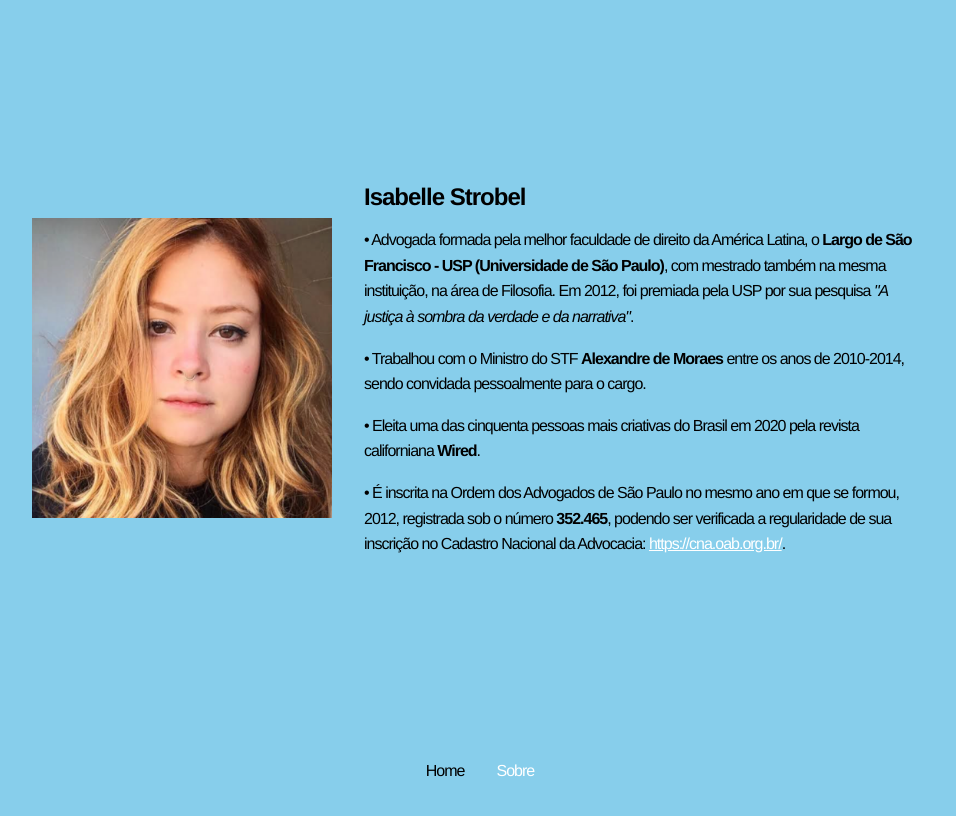
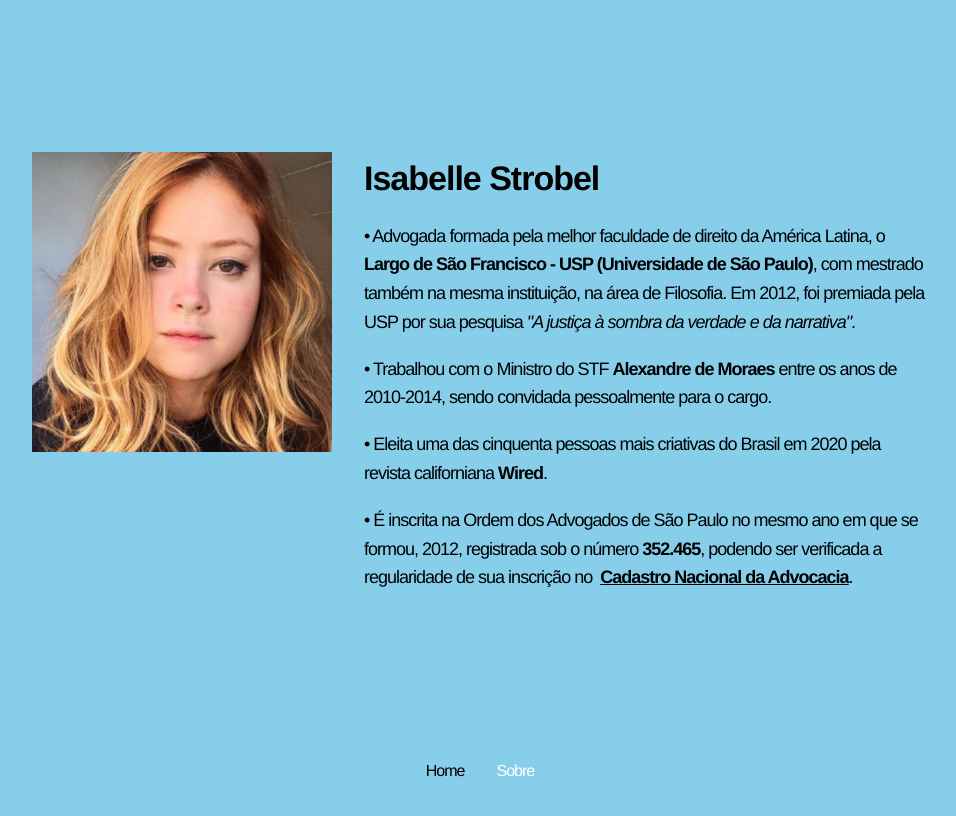
Before and after one commit to guerrinharj/strobel-advogados-front, a React (Create React App) app: page /about in a window 1280 px wide. Shown: the top 816 px of the page, without its empty margins (160-1116 px from the left). Built offline with nearby package versions, Linux system fonts and the light colour scheme.

Commit message:
animations and texts

```diff
--- a/src/index.css
+++ b/src/index.css
@@ -5,6 +5,8 @@ body {
     font-family: 'Helvetica', sans-serif;
     color: black;
     letter-spacing: -1px;
+    overflow: hidden;
+    height: 100vh
 }
 
 .app {
@@ -14,24 +16,14 @@ body {
 }
 
 
-
-/* Thin black scrollbar */
+/* Hide scrollbar on WebKit browsers (Chrome, Safari, Edge) */
 ::-webkit-scrollbar {
-    width: 1px;
-    height: 1px;
-}
-
-::-webkit-scrollbar-track {
+    width: 0px;
     background: transparent;
 }
 
-::-webkit-scrollbar-thumb {
-    background: black;
-    border-radius: 1px;
+/* Hide scrollbar on Firefox */
+* {
+    scrollbar-width: none; /* for Firefox */
+    -ms-overflow-style: none; /* for Internet Explorer/Edge Legacy */
 }
-
-/* Firefox */
-* {
-    scrollbar-width: thin;
-    scrollbar-color: black transparent;
-}
--- a/src/pages/AboutPage.js
+++ b/src/pages/AboutPage.js
@@ -15,10 +15,10 @@ export default function AboutPage() {
 
     return (
         <motion.div
-            initial={{ opacity: 0, y: 30 }}
-            animate={{ opacity: 1, y: 0 }}
-            exit={{ opacity: 0, y: -30 }}
-            transition={{ duration: 0.5 }}
+            initial={{ opacity: 0,  }}
+            animate={{ opacity: 1  }}
+            exit={{ opacity: 0  }}
+            transition={{ duration: 0.2 }}
             style={{
                 display: 'flex',
                 flexDirection: 'column',
@@ -42,6 +42,7 @@ export default function AboutPage() {
                     maxWidth: isMobile ? '90vw' : '70vw',
                     margin: 'auto',
                     gap: '2em',
+                    lineHeight: '1.5'
                 }}
             >
                 {/* Image on top (mobile) or left (desktop) */}
@@ -50,38 +51,39 @@ export default function AboutPage() {
                         src={isabelle}
                         alt="Isabelle Strobel"
                         style={{
-                            maxWidth: isMobile ? '180px' : '300px'
+                            maxWidth: isMobile ? '180px' : '300px',
+                            transform: isMobile ? 'none' : 'translateY(-65px)',
                         }}
                     />
                 </div>
 
                 {/* Text on bottom (mobile) or right (desktop) */}
                 <div style={{ maxWidth: '600px' }}>
-                    <h1 style={{ fontSize: isMobile ? '20px' : '24px', marginBottom: '0.5em' }}>
+                    <h1 style={{ fontSize: isMobile ? '20px' : '34px', marginBottom: '0.5em' }}>
                         Isabelle Strobel
                     </h1>
 
-                    <p style={{ fontSize: isMobile ? '14px' : '16px', lineHeight: '1.6' }}>
+                    <p style={{ fontSize: isMobile ? '14px' : '18px', lineHeight: '1.6' }}>
                         • Advogada formada pela melhor faculdade de direito da América Latina, o <b>Largo de São Francisco - USP
                         (Universidade de São Paulo)</b>, com mestrado também na mesma instituição, na área de Filosofia. Em 2012,
                         foi premiada pela USP por sua pesquisa <i>"A justiça à sombra da verdade e da narrativa"</i>.
                     </p>
 
-                    <p style={{ fontSize: isMobile ? '14px' : '16px', lineHeight: '1.6' }}>
+                    <p style={{ fontSize: isMobile ? '14px' : '18px', lineHeight: '1.6' }}>
                         • Trabalhou com
                         o Ministro do STF <b>Alexandre de Moraes</b> entre os anos de 2010-2014, sendo convidada pessoalmente para o
                         cargo.
                     </p>
 
-                    <p style={{ fontSize: isMobile ? '14px' : '16px', lineHeight: '1.6' }}>
+                    <p style={{ fontSize: isMobile ? '14px' : '18px', lineHeight: '1.6' }}>
                         • Eleita uma das cinquenta pessoas mais criativas do Brasil em 2020 pela revista californiana <b>Wired</b>.
                     </p>
 
-                    <p style={{ fontSize: isMobile ? '14px' : '16px', lineHeight: '1.6' }}>
+                    <p style={{ fontSize: isMobile ? '14px' : '18px', lineHeight: '1.6' }}>
                         • É inscrita na Ordem dos Advogados de São Paulo no mesmo ano em que se formou, 2012, registrada sob o
-                        número <b>352.465</b>, podendo ser verificada a regularidade de sua inscrição no Cadastro Nacional da Advocacia:{" "}
-                        <a href="https://cna.oab.org.br/" target="_blank" rel="noreferrer" style={{ color: 'white' }}>
-                            https://cna.oab.org.br/
+                        número <b>352.465</b>, podendo ser verificada a regularidade de sua inscrição no &nbsp;
+                        <a href="https://cna.oab.org.br/" target="_blank" rel="noreferrer" style={{ textDecoration: 'underline', color: 'black', fontWeight: '700' }}>
+                            Cadastro Nacional da Advocacia
                         </a>.
                     </p>
                 </div>
--- a/src/pages/LandingPage.js
+++ b/src/pages/LandingPage.js
@@ -6,10 +6,10 @@ import { motion, AnimatePresence } from 'framer-motion';
 export default function LandingPage() {
     return (
         <motion.div
-            initial={{ opacity: 0, y: 70 }}
-            animate={{ opacity: 1, y: 0 }}
-            exit={{ opacity: 0, y: -90 }}
-            transition={{ duration: 0.4 }}
+            initial={{ opacity: 0, y: -500, rotate: -90 }}
+            animate={{ opacity: 1, y: 0, rotate: 0, }}
+            exit={{ opacity: 0, y: 0, rotate: 90  }}
+            transition={{ duration: 1 }}
         >
             <div
                 style={{
@@ -22,11 +22,21 @@ export default function LandingPage() {
                     height: '100vh',
                 }}
             >
-                <img
-                    src={logo}
-                    alt="Strobel Advogados Logo"
-                    style={{ maxWidth: '180px', marginBottom: '1em' }}
-                />
+            <motion.img
+                src={logo}
+                alt="Logo"
+                style={{ width: '180px', marginBottom: '1em' }}
+                animate={{
+                    rotate: [0, 10, -10, 10, -10, 0],
+                    scale: [1, 1.1, 1],
+                }}
+                transition={{
+                    duration: 9,
+                    repeat: Infinity,
+                    repeatType: "loop",
+                    ease: "easeInOut",
+                }}
+            />
                 <h1>Strobel Advogados</h1>
             </div>
         </motion.div>
```
